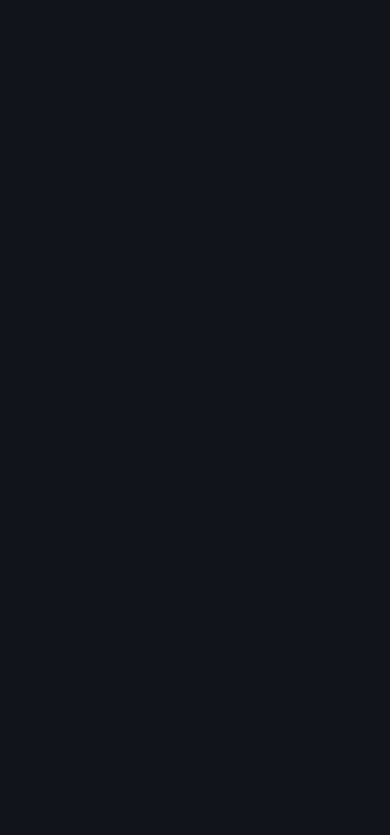
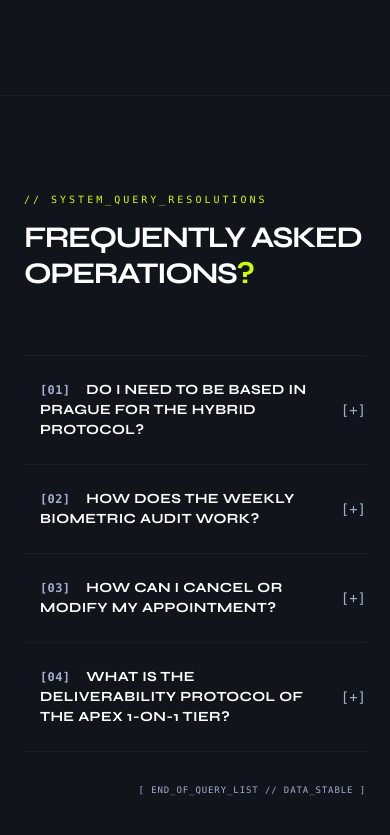
Before and after one commit to thentrsfs/pulse-fit, a Next.js app: page / in a window 390 px wide. Shown: the part 7205-8040 px from the top of the page. Before the commit the page ends 7300 px from the top, so only its background shows below. Built offline with nearby package versions, Linux system fonts and the light colour scheme.

Commit message:
Create FAQ section component

```diff
--- a/app/page.tsx
+++ b/app/page.tsx
@@ -2,6 +2,7 @@ import Hero from '@/components/sections/Hero';
 import BeforeAfter from '@/components/sections/BeforeAfter';
 import Timeline from '@/components/sections/Timeline';
 import PricingAndBooking from '@/components/sections/PricingAndBooking';
+import Faq from '@/components/sections/Faq';
 
 export default function Home() {
 	return (
@@ -10,6 +11,7 @@ export default function Home() {
 			<BeforeAfter />
 			<Timeline />
 			<PricingAndBooking />
+			<Faq />
 		</div>
 	);
 }
--- /dev/null
+++ b/components/sections/Faq.tsx
@@ -0,0 +1,162 @@
+'use client';
+import { useRef, useState } from 'react';
+import gsap from 'gsap';
+import { useGSAP } from '@gsap/react';
+
+interface FAQItem {
+	id: string;
+	question: string;
+	answer: string;
+}
+
+export default function FAQ() {
+	const containerRef = useRef<HTMLDivElement>(null);
+	const [openId, setOpenId] = useState<string | null>(null);
+	const { contextSafe } = useGSAP({ scope: containerRef });
+
+	const faqData: FAQItem[] = [
+		{
+			id: 'faq-1',
+			question: 'DO I NEED TO BE BASED IN PRAGUE FOR THE HYBRID PROTOCOL?',
+			answer:
+				'Yes, for the in-person structural and biomechanical audits, you will need to visit our Prague HQ (Argentinská 36, Holešovice). However, the rest of the monitoring, nutritional architecture, and weekly data adjustments are fully remote via encrypted direct server dashboard.',
+		},
+		{
+			id: 'faq-2',
+			question: 'HOW DOES THE WEEKLY BIOMETRIC AUDIT WORK?',
+			answer:
+				'Every Sunday, you upload your physiological metric data log (weight, sleep latency, HRV, and blood glucose markers if tracking). Our system analyzes the delta, and your chief architect modifies your exact compound training volume and metabolic fueling blocks for the upcoming 7 days.',
+		},
+		{
+			id: 'faq-3',
+			question: 'HOW CAN I CANCEL OR MODIFY MY APPOINTMENT?',
+			answer:
+				'If you need to change your session, you can do so by contacting us directly via email or our priority chat line at least 24 hours in any direction before your scheduled slot, allowing the system to reallocate the laboratory resources.',
+		},
+		{
+			id: 'faq-4',
+			question: 'WHAT IS THE DELIVERABILITY PROTOCOL OF THE APEX 1-ON-1 TIER?',
+			answer:
+				'The APEX tier is strictly capped at 5 elite clients simultaneously to ensure absolute system fidelity. It includes unconditional access to the private facility, real-time cellular recovery analysis, and a guaranteed 30-minute response matrix directly from your head coach.',
+		},
+	];
+
+	const toggleFAQ = contextSafe((id: string, index: number) => {
+		const answerEl = document.getElementById(`answer-${id}`);
+		const iconEl = document.getElementById(`icon-${id}`);
+
+		if (!answerEl || !iconEl) return;
+
+		if (openId === id) {
+			// Zatvaranje trenutno otvorenog
+			gsap.to(answerEl, {
+				height: 0,
+				opacity: 0,
+				duration: 0.4,
+				ease: 'power2.inOut',
+			});
+			gsap.to(iconEl, {
+				rotate: 0,
+				textShadow: 'none',
+				color: '#888888',
+				duration: 0.3,
+			});
+			setOpenId(null);
+		} else {
+			// Ako je već neki drugi otvoren, prvo zatvori njega
+			if (openId) {
+				const prevAnswer = document.getElementById(`answer-${openId}`);
+				const prevIcon = document.getElementById(`icon-${openId}`);
+				if (prevAnswer)
+					gsap.to(prevAnswer, {
+						height: 0,
+						opacity: 0,
+						duration: 0.4,
+						ease: 'power2.inOut',
+					});
+				if (prevIcon)
+					gsap.to(prevIcon, { rotate: 0, color: '#888888', duration: 0.3 });
+			}
+
+			// Otvaranje kliknutog
+			gsap.fromTo(
+				answerEl,
+				{ height: 0, opacity: 0 },
+				{ height: 'auto', opacity: 1, duration: 0.5, ease: 'power3.out' },
+			);
+			gsap.to(iconEl, { rotate: 45, color: '#CCFF00', duration: 0.3 }); // Rotiramo [+] da postane [x] / [-] vizuelno
+			setOpenId(id);
+		}
+	});
+
+	return (
+		<section
+			ref={containerRef}
+			className='bg-bg-dark w-full py-24 px-6 md:px-16 relative overflow-hidden font-body select-none border-t border-white/5'>
+			<div className='max-w-4xl mx-auto relative z-10'>
+				{/* HEADLINE */}
+				<div className='mb-16'>
+					<span className='text-cyber-lime font-mono tracking-[0.3em] text-[10px] uppercase block mb-3'>
+						{'// SYSTEM_QUERY_RESOLUTIONS'}
+					</span>
+					<h2 className='font-display text-3xl md:text-5xl font-black text-text-primary uppercase tracking-tighter'>
+						FREQUENTLY ASKED <br /> OPERATIONS
+						<span className='text-cyber-lime'>?</span>
+					</h2>
+				</div>
+
+				{/* FAQ ACCORDION LIST */}
+				<div className='flex flex-col border-b border-white/5'>
+					{faqData.map((faq, idx) => {
+						const isOpen = openId === faq.id;
+						return (
+							<div
+								key={faq.id}
+								className={`border-t border-white/5 transition-colors duration-300 ${
+									isOpen ? 'bg-white/1' : 'hover:bg-white/0.5'
+								}`}>
+								{/* GLAVA HARMONIKE (Dugme) */}
+								<button
+									onClick={() => toggleFAQ(faq.id, idx)}
+									className='w-full max-md:pl-4 py-6 md:py-8 flex justify-between items-center text-left gap-6 group'>
+									<span
+										className={`font-display text-sm md:text-lg font-bold uppercase tracking-wide transition-colors duration-300 ${
+											isOpen
+												? 'text-cyber-lime'
+												: 'text-text-primary group-hover:text-white'
+										}`}>
+										<span className='font-mono text-xs text-text-muted mr-4'>
+											[0{idx + 1}]
+										</span>
+										{faq.question}
+									</span>
+
+									{/* INTERAKTIVNI INDIKATOR */}
+									<span
+										id={`icon-${faq.id}`}
+										className='font-mono text-sm md:text-base text-text-muted transition-colors duration-300 shrink-0'>
+										[+]
+									</span>
+								</button>
+
+								{/* TELO HARMONIKE (Odgovor - GSAP kontroliše visinu) */}
+								<div
+									id={`answer-${faq.id}`}
+									className='overflow-hidden opacity-0 h-0'>
+									<div className='pb-8 pr-6 md:pr-12 font-mono text-xs md:text-sm text-text-muted leading-relaxed pl-10 border-l border-cyber-lime/30 ml-3 mb-2'>
+										{faq.answer}
+									</div>
+								</div>
+							</div>
+						);
+					})}
+				</div>
+
+				{/* HUD FOOTNOTE */}
+				<div className='mt-8 font-mono text-[9px] text-text-muted text-right uppercase tracking-widest'>
+					[ END_OF_QUERY_LIST // DATA_STABLE ]
+				</div>
+			</div>
+		</section>
+	);
+}
```
